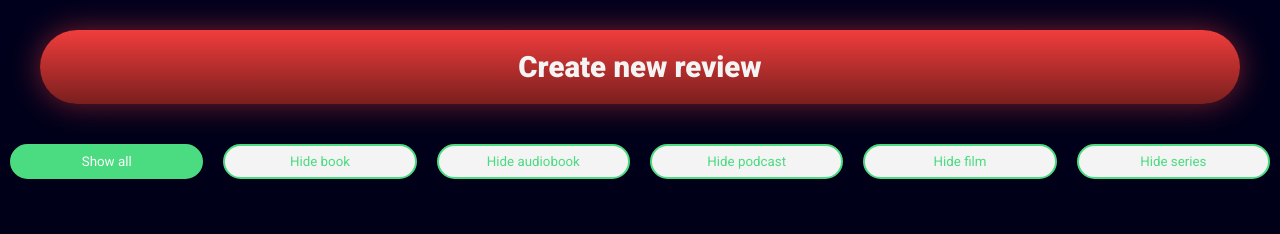
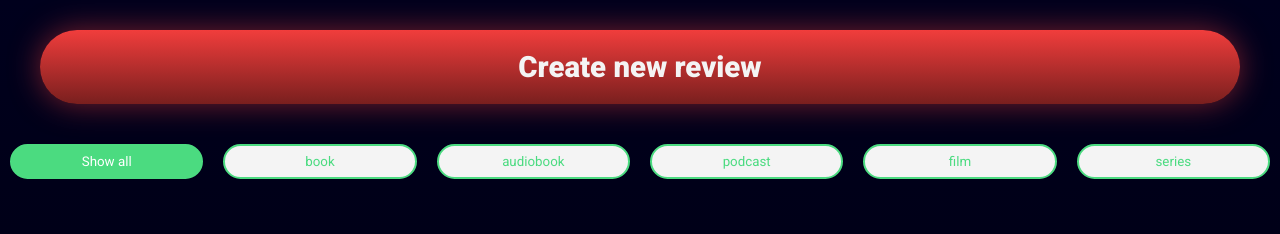
Before and after one commit to maximiliangustmann/capstone-project, a React (Create React App) app: page / in a window 1280 px wide. Shown: the top 234 px of the page. Built offline with nearby package versions, Linux system fonts and the light colour scheme.

Commit message:
Revert filter logic

```diff
--- a/src/components/Filter.js
+++ b/src/components/Filter.js
@@ -10,7 +10,7 @@ export default function Filter({ filters, active, setActive }) {
           active={active === filter}
           onClick={() => activeFilter(filter)}
         >
-          {filter.includes('all') ? filter : 'Hide ' + filter}
+          {filter.includes('all') ? filter : filter}
         </FilterButton>
       ))}
     </ButtonWrapper>
--- a/src/components/Reviews.js
+++ b/src/components/Reviews.js
@@ -11,7 +11,7 @@ export default function Reviews({ reviews, onRemove, onEdit }) {
       {reviews
         ?.filter(
           (reviews) =>
-            active === 'Show all' || !reviews.category.includes(active)
+            active === 'Show all' || reviews.category.includes(active)
         )
         .map((review) => (
           <Review
```
